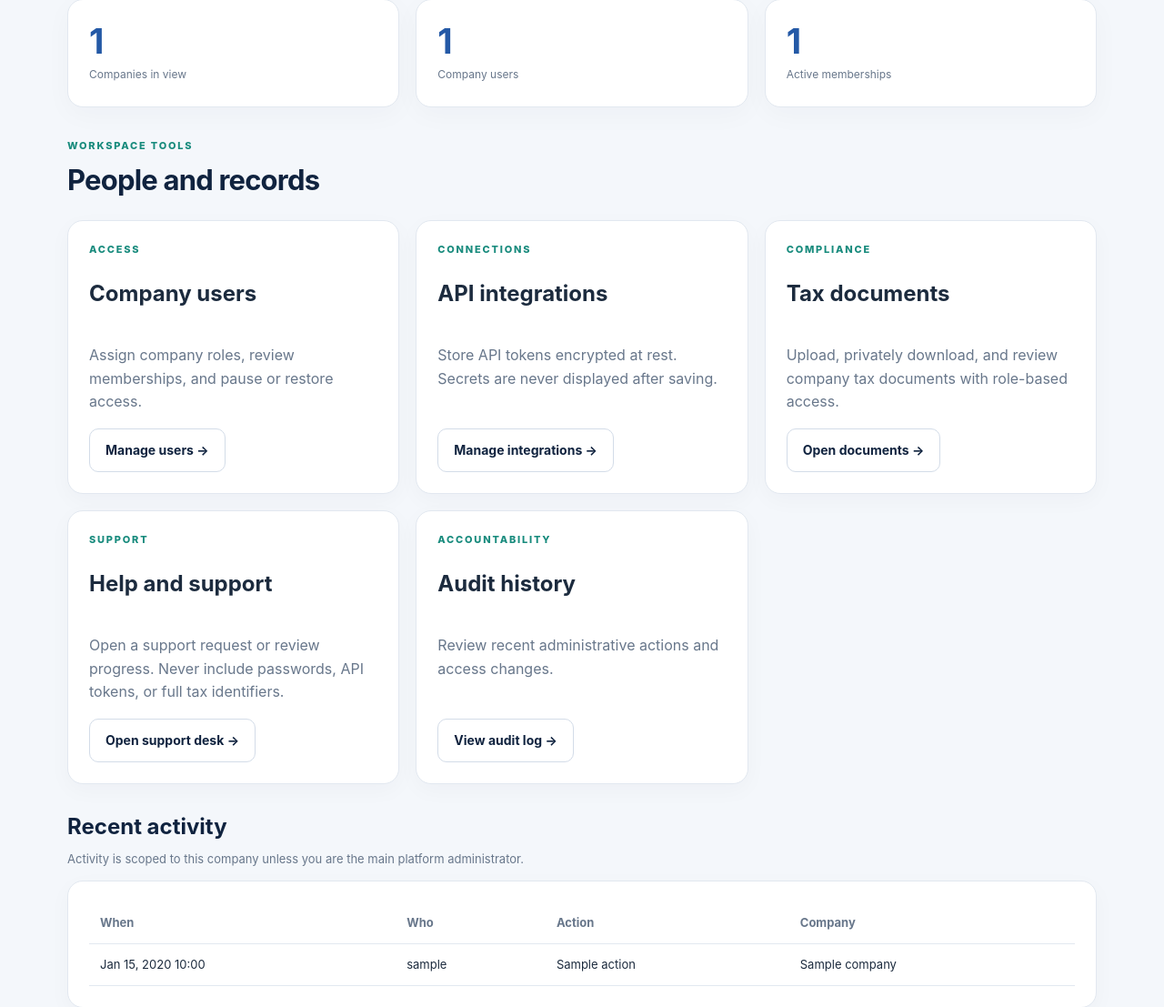
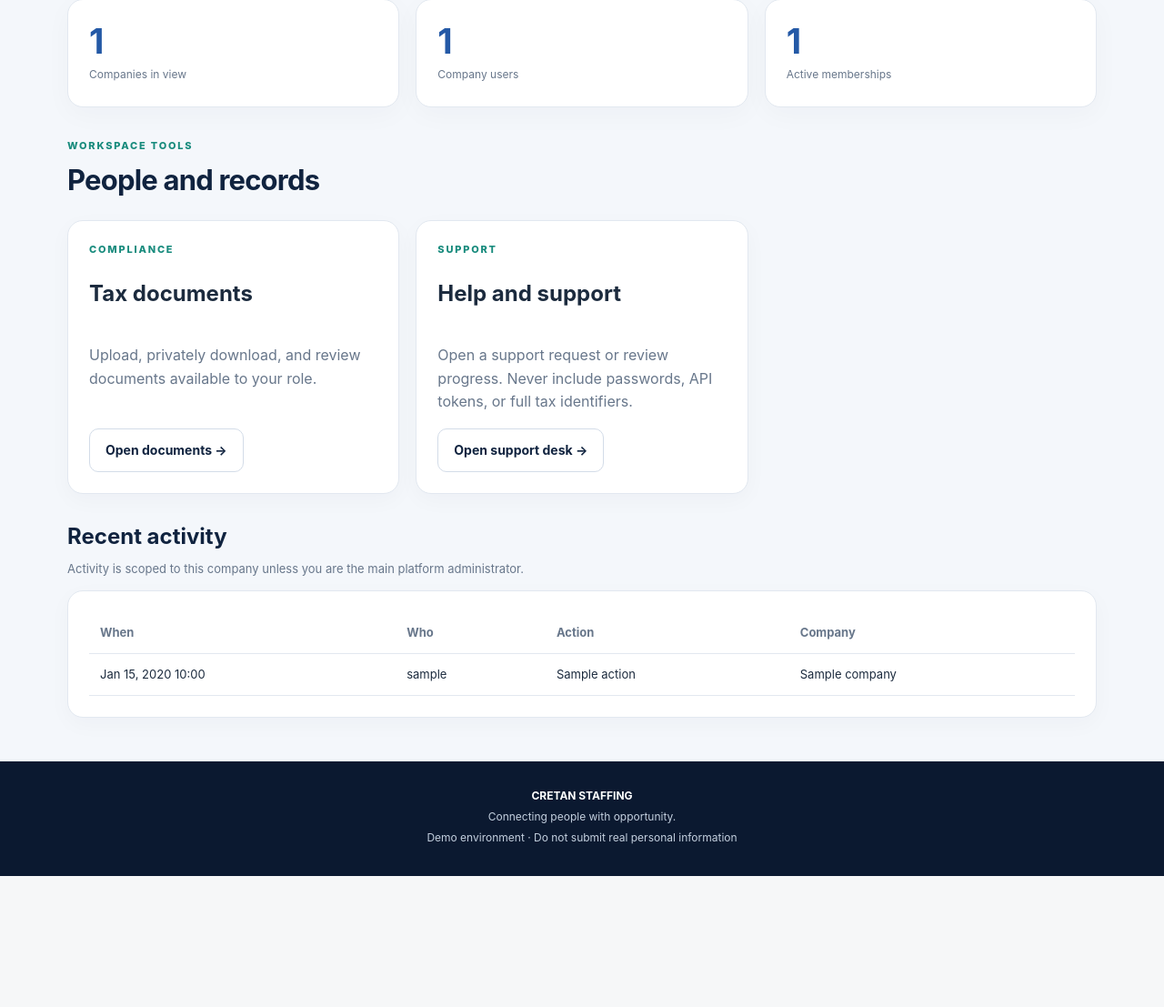
Before and after one commit to Username0ERROR/cretan-staffing, a Django app: template templates/portal/management.html in a window 1280 px wide. Shown: the part 287-1394 px from the top of the page at 91% size. After the commit the page ends 1250 px from the top, so only its background shows below. Run offline with Django 5.2, Linux system fonts and the light colour scheme; the template is opened without the code that fills it: most values are stand-ins (such as "Sample title", 1, 10 or a date in 2020).

Commit message:
Show management tools according to the active company role

```diff
--- a/templates/portal/management.html
+++ b/templates/portal/management.html
@@ -4,10 +4,10 @@
 <div class="grid" style="margin:22px 0"><div class="stat"><strong>{{ companies_count }}</strong><span>Companies in view</span></div><div class="stat"><strong>{{ users_count }}</strong><span>{% if is_master_admin %}Platform users{% else %}Company users{% endif %}</span></div><div class="stat"><strong>{{ membership_count }}</strong><span>Active memberships</span></div></div>
 <div class="sectionhead"><div><div class="eyebrow">Workspace tools</div><h2>People and records</h2></div></div>
 <div class="grid">
-<section class="panel action-card"><div class="eyebrow">Access</div><h2>Company users</h2><p class="muted">Assign company roles, review memberships, and pause or restore access.</p>{% if active_company %}<a class="btn secondary" href="{% url 'company_users' %}">Manage users →</a>{% endif %}</section>
-<section class="panel action-card"><div class="eyebrow">Connections</div><h2>API integrations</h2><p class="muted">Store API tokens encrypted at rest. Secrets are never displayed after saving.</p>{% if active_company %}<a class="btn secondary" href="{% url 'integration_management' %}">Manage integrations →</a>{% endif %}</section>
-<section class="panel action-card"><div class="eyebrow">Compliance</div><h2>Tax documents</h2><p class="muted">Upload, privately download, and review company tax documents with role-based access.</p>{% if active_company %}<a class="btn secondary" href="{% url 'tax_documents' %}">Open documents →</a>{% endif %}</section>
-<section class="panel action-card"><div class="eyebrow">Support</div><h2>Help and support</h2><p class="muted">Open a support request or review progress. Never include passwords, API tokens, or full tax identifiers.</p><a class="btn secondary" href="/manage/support-tickets/">Open support desk →</a></section><section class="panel action-card"><div class="eyebrow">Accountability</div><h2>Audit history</h2><p class="muted">Review recent administrative actions and access changes.</p><a class="btn secondary" href="{% url 'audit_log' %}">View audit log →</a></section>
+{% if can_admin_company %}<section class="panel action-card"><div class="eyebrow">Access</div><h2>Company users</h2><p class="muted">Assign company roles, review memberships, and pause or restore access.</p>{% if active_company %}<a class="btn secondary" href="{% url 'company_users' %}">Manage users →</a>{% endif %}</section>{% endif %}
+{% if can_admin_company %}<section class="panel action-card"><div class="eyebrow">Connections</div><h2>API integrations</h2><p class="muted">Store API tokens encrypted at rest. Secrets are never displayed after saving.</p>{% if active_company %}<a class="btn secondary" href="{% url 'integration_management' %}">Manage integrations →</a>{% endif %}</section>{% endif %}
+{% if not is_support %}<section class="panel action-card"><div class="eyebrow">Compliance</div><h2>Tax documents</h2><p class="muted">Upload, privately download, and review documents available to your role.</p>{% if active_company %}<a class="btn secondary" href="{% url 'tax_documents' %}">Open documents →</a>{% endif %}</section>{% endif %}
+<section class="panel action-card"><div class="eyebrow">Support</div><h2>Help and support</h2><p class="muted">Open a support request or review progress. Never include passwords, API tokens, or full tax identifiers.</p><a class="btn secondary" href="/manage/support-tickets/">Open support desk →</a></section>{% if can_view_audit %}<section class="panel action-card"><div class="eyebrow">Accountability</div><h2>Audit history</h2><p class="muted">Review recent administrative actions and access changes.</p><a class="btn secondary" href="{% url 'audit_log' %}">View audit log →</a></section>{% endif %}
 {% if is_master_admin %}<section class="panel action-card"><div class="eyebrow">Platform</div><h2>Create company</h2><p class="muted">Create tenant workspaces and generate company PINs.</p><a class="btn" href="{% url 'create_company' %}">New company →</a></section><section class="panel action-card"><div class="eyebrow">Support operations</div><h2>Support team</h2><p class="muted">Grant support-user or support-admin access to existing registered accounts.</p><a class="btn secondary" href="{% url 'support_management' %}">Manage support →</a></section>{% endif %}
 </div>
 <section class="subsection"><h2>Recent activity</h2><p>Activity is scoped to this company unless you are the main platform administrator.</p></section><section class="panel tablewrap"><table><thead><tr><th>When</th><th>Who</th><th>Action</th><th>Company</th></tr></thead><tbody>{% for event in recent_events %}<tr><td>{{ event.created_at|date:'M j, Y H:i' }}</td><td>{{ event.actor.username|default:'System' }}</td><td>{{ event.action }}</td><td>{{ event.company.name|default:'Platform' }}</td></tr>{% empty %}<tr><td colspan="4">No activity recorded yet.</td></tr>{% endfor %}</tbody></table></section>
```
